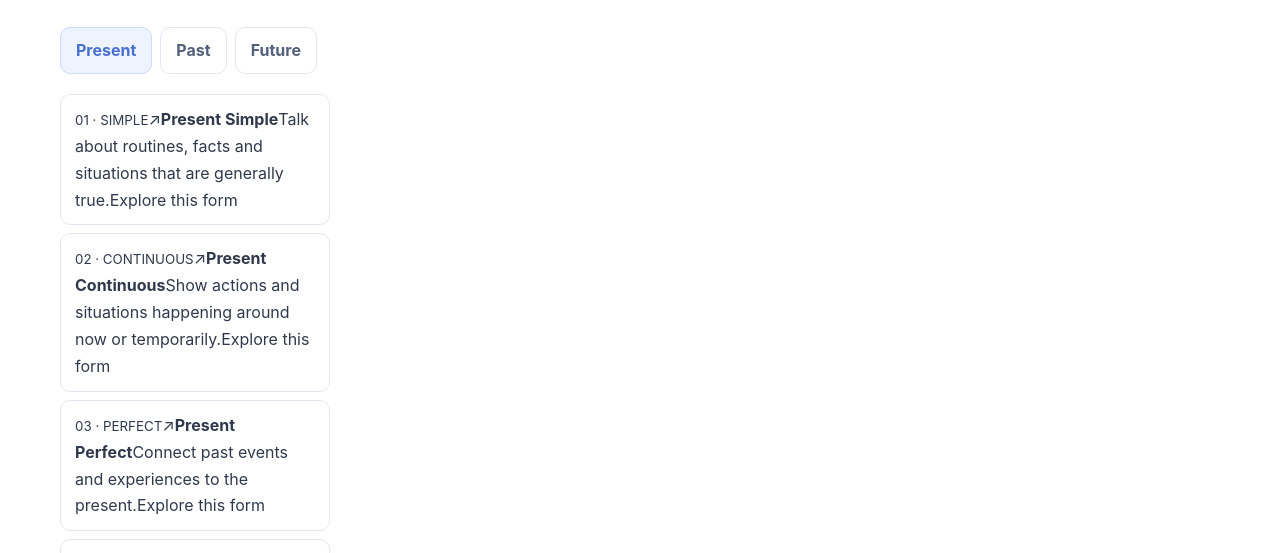
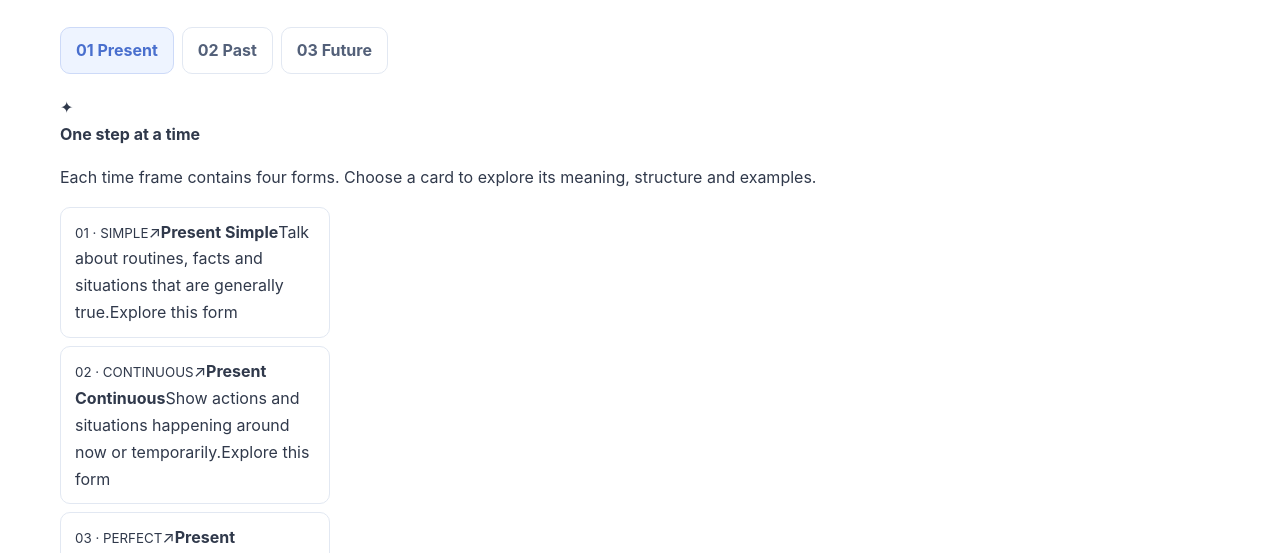
Before and after one commit to theenglishtenseexplorer-dotcom/english-tense-explorer, a plain HTML site: page explore.html in a window 1280 px wide. Shown: the part 547-1100 px from the top of the page. Drawn offline with Linux system fonts and the light colour scheme.

Commit message:
Create a calmer guided Explore Tenses layout

```diff
--- a/explore.html
+++ b/explore.html
@@ -12,7 +12,7 @@
 <a class="brand" href="index.html">THE <span>ENGLISH</span> TENSE EXPLORER</a>
 <nav class="navlinks" aria-label="Main navigation"><a href="index.html">Home</a><a href="explore.html" aria-current="page">Explore Tenses</a><a href="verb-system.html">Verb System</a><a href="relationships.html">Tense Comparisons</a><a href="scenario-lab.html">Real-Life English</a><a href="practice.html">Practice Studio</a></nav>
 </div></header>
-<main class="page-main"><section class="page-intro"><div class="wrap"><div class="page-kicker">THE 12-FORM EXPLORER</div><h1>Explore & Understand</h1><p>Study each tense form through meaning, structure, reference time and real-life use. Start with the message a speaker wants to communicate.</p></div></section><section class="section white" id="explorer"><div class="wrap"><div class="section-head"><span class="pill">THE 12-FORM EXPLORER</span><h2>Explore each form</h2><p>Select a form to examine its meaning, structure, reference point and use. For quick rule lookup, visit Grammar Reference.</p></div><div class="tabs" id="timeTabs"><button class="tab active" data-time="Present">Present</button><button class="tab" data-time="Past">Past</button><button class="tab" data-time="Future">Future</button></div><div class="tense-layout"><div class="tense-list" id="tenseList"></div><article class="card tense-detail" id="tenseDetail" aria-live="polite"></article></div></div></section></main>
+<main class="page-main"><section class="page-intro"><div class="wrap"><div class="page-kicker">THE 12-FORM EXPLORER</div><h1>Explore & Understand</h1><p>Study each tense form through meaning, structure, reference time and real-life use. Start with the message a speaker wants to communicate.</p></div></section><section class="section white" id="explorer"><div class="wrap"><div class="section-head explore-section-head"><span class="pill">CHOOSE YOUR TIME FRAME</span><h2>Where do you want to begin?</h2><p>Start with present, past or future. Then choose one of four ways to view the action. You only see the lesson when you're ready to open it.</p></div><div class="tabs explore-time-tabs" id="timeTabs"><button class="tab active" data-time="Present"><span>01</span> Present</button><button class="tab" data-time="Past"><span>02</span> Past</button><button class="tab" data-time="Future"><span>03</span> Future</button></div><div class="explore-prompt"><span class="explore-prompt-mark">✦</span><div><strong>One step at a time</strong><p>Each time frame contains four forms. Choose a card to explore its meaning, structure and examples.</p></div></div><div class="tense-layout"><div class="tense-list" id="tenseList" aria-label="Tense forms"></div><article class="card tense-detail hidden" id="tenseDetail" aria-live="polite"></article></div></div></section></main>
 <footer class="footer"><div class="wrap"><span><strong>The English Tense Explorer</strong> · Learn the meaning. Use the language.</span><span>A free public learning resource for English learners.</span></div></footer>
 <script src="js/app.js"></script>
 </body></html>
```
